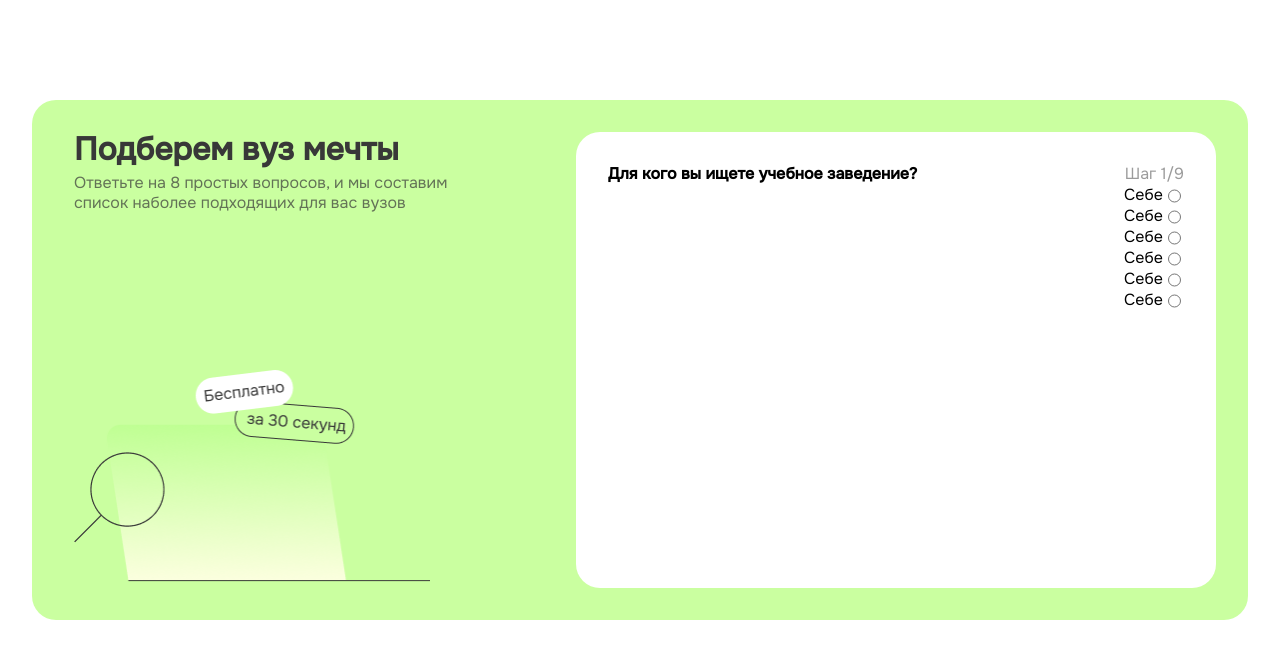
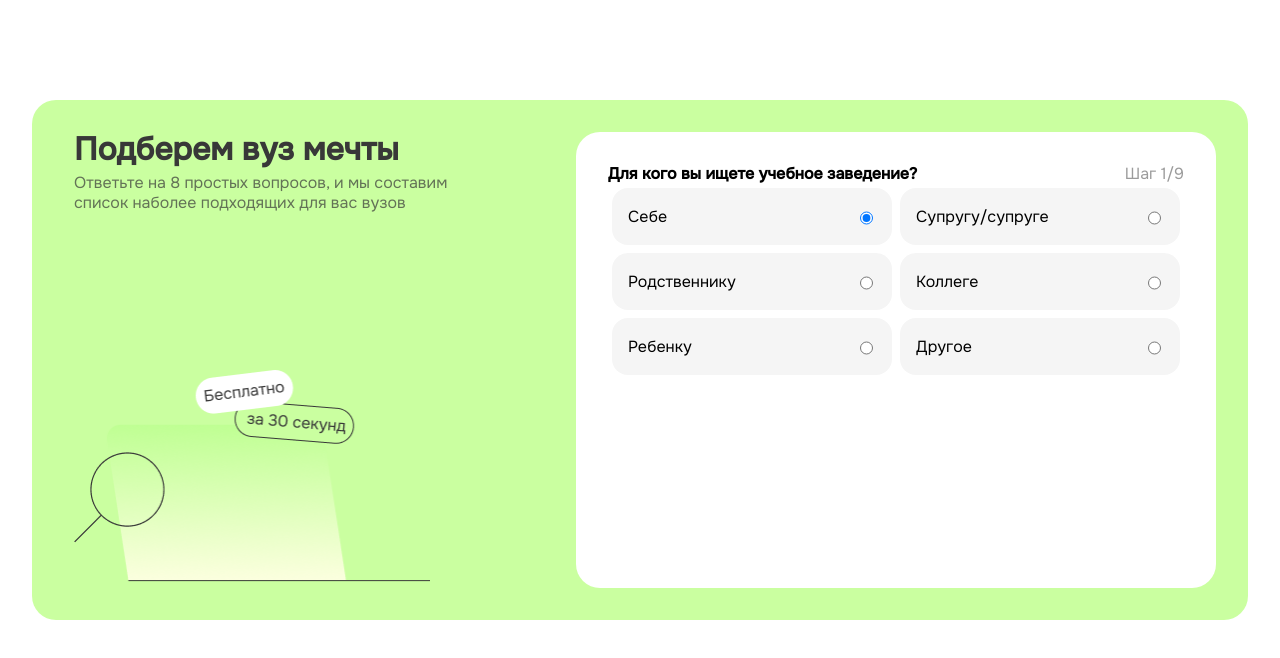
Before and after one commit to ithmv/Quiz, a website: page src/index.html in a window 1280 px wide. Drawn offline with Linux system fonts and the light colour scheme.

Commit message:
first commit

```diff
--- a/src/index.html
+++ b/src/index.html
@@ -25,12 +25,12 @@
                 <span>Шаг 1/9</span>
             </div>
             <div class="box">
-                <label><input type="radio" name="" id="">Себе</label>
-                <label><input type="radio" name="" id="">Себе</label>
-                <label><input type="radio" name="" id="">Себе</label>
-                <label><input type="radio" name="" id="">Себе</label>
-                <label><input type="radio" name="" id="">Себе</label>
-                <label><input type="radio" name="" id="">Себе</label>
+                <label><input type="radio" name="stepOne" id="" checked>Себе</label>
+                <label><input type="radio" name="stepOne" id="">Супругу/супруге</label>
+                <label><input type="radio" name="stepOne" id="">Родственнику</label>
+                <label><input type="radio" name="stepOne" id="">Коллеге</label>
+                <label><input type="radio" name="stepOne" id="">Ребенку</label>
+                <label><input type="radio" name="stepOne" id="">Другое</label>
             </div>
         </div>
     </div>
--- a/src/style.css
+++ b/src/style.css
@@ -48,7 +48,7 @@ h1 > p {
 
 .top {
     display: flex;
-    justify-content: space-between
+    justify-content: space-between;
 }
 
 .top > h2 {
@@ -66,7 +66,17 @@ h1 > p {
     line-height: 20px;
 }
 
+.box {
+    display: grid;
+    grid-template-columns: 1fr 1fr;
+}
+
 label {
     display: flex;
     flex-direction: row-reverse;
+    justify-content: space-between;
+    padding: 18px 16px;
+    border-radius: 16px;
+    background: #F5F5F5;
+    margin: 4px;
 }
```
